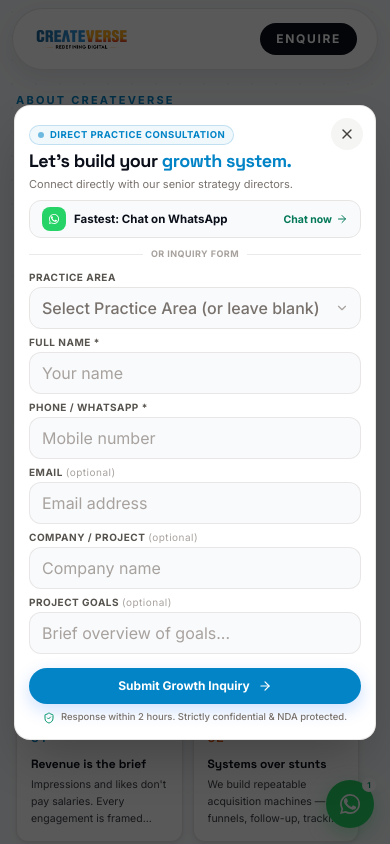
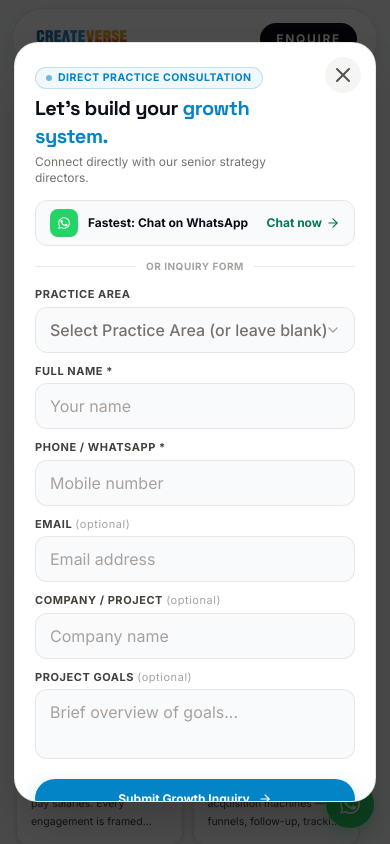
Before and after one commit to aryanbarota21235/CreateVerse, a Next.js app: page /about in a window 390 px wide. Both pictures are taken after a click on the button "ENQUIRE". Shown: the top 844 px of the page. Built offline with nearby package versions, Linux system fonts and the light colour scheme.

Commit message:
Fix client metric cards clipping and unify enquiry modal animation and styling across mobile and desktop

```diff
--- a/src/app/about/page.tsx
+++ b/src/app/about/page.tsx
@@ -63,17 +63,17 @@ export default function AboutPage() {
       />
 
       {/* 4 Core Agency Metrics */}
-      <section className="bg-paper pb-10 sm:pb-16 -mt-2 sm:-mt-4">
+      <section className="relative z-10 bg-paper pt-1 sm:pt-2 pb-10 sm:pb-16">
         <div className="container-site">
-          <div className="grid grid-cols-2 gap-3 sm:gap-6 lg:grid-cols-4">
+          <div className="grid grid-cols-2 gap-2.5 sm:gap-6 lg:grid-cols-4 items-stretch">
             {agencyStats.map((s, idx) => (
-              <Reveal key={s.label} delay={idx * 0.08}>
-                <div className="rounded-2xl border border-stone-200/90 bg-white p-4 sm:p-6 shadow-card hover:border-accent/40 transition-all duration-200 hover:-translate-y-0.5">
-                  <span className="font-display text-2xl sm:text-4xl font-bold tracking-tight text-accent">
+              <Reveal key={s.label} delay={idx * 0.08} className="h-full">
+                <div className="h-full flex flex-col justify-start rounded-2xl border border-stone-200/90 bg-white p-3.5 sm:p-6 shadow-card hover:border-accent/40 transition-all duration-200 hover:-translate-y-0.5">
+                  <span className="font-display text-2xl sm:text-4xl font-bold tracking-tight text-accent leading-none">
                     {s.value}
                   </span>
-                  <p className="mt-1 font-display text-xs sm:text-sm font-bold text-ink">{s.label}</p>
-                  <p className="mt-0.5 text-[11px] sm:text-xs text-stone-500 font-normal">{s.desc}</p>
+                  <p className="mt-2 font-display text-xs sm:text-sm font-bold text-ink leading-snug">{s.label}</p>
+                  <p className="mt-1 text-[10.5px] sm:text-xs text-stone-500 font-normal leading-relaxed">{s.desc}</p>
                 </div>
               </Reveal>
             ))}
--- a/src/app/globals.css
+++ b/src/app/globals.css
@@ -30,9 +30,10 @@
     background-color: #0284C7;
     color: #ffffff;
   }
-  body.modal-open {
-    overflow: hidden;
-    overscroll-behavior: none;
+  @media (min-width: 768px) {
+    body.modal-open {
+      overflow: hidden;
+    }
   }
 }
 
--- a/src/app/industries/page.tsx
+++ b/src/app/industries/page.tsx
@@ -64,7 +64,7 @@ export default function IndustriesPage() {
       />
 
       {/* 4 High-Impact Industry Benchmark Metrics */}
-      <section className="bg-paper pb-10 sm:pb-16 -mt-2 sm:-mt-4">
+      <section className="relative z-10 bg-paper pt-1 sm:pt-2 pb-10 sm:pb-16">
         <div className="container-site">
           <div className="grid grid-cols-2 gap-2.5 sm:gap-6 lg:grid-cols-4 items-stretch">
             {industryStats.map((s, idx) => (
--- a/src/components/enquiry-modal.tsx
+++ b/src/components/enquiry-modal.tsx
@@ -179,7 +179,7 @@ function matchService(inputName?: string): string {
 }
 
 const inputCls =
-  "w-full rounded-xl border border-stone-200/90 bg-[#F8FAFC] px-3 py-2 sm:py-2 text-[16px] sm:text-sm text-ink placeholder:text-stone-400 outline-none transition-all duration-150 hover:border-stone-300 focus:border-accent focus:bg-white focus:ring-2 focus:ring-accent/15 font-normal";
+  "w-full rounded-xl border border-stone-200/90 bg-[#F8FAFC] px-3.5 py-2.5 sm:px-4 sm:py-2.5 text-base sm:text-sm text-ink placeholder:text-stone-400 outline-none transition-all duration-150 hover:border-stone-300 focus:border-accent focus:bg-white focus:ring-2 focus:ring-accent/15 font-normal";
 
 export default function EnquiryModal() {
   const { isOpen, closeEnquiry, selectedService } = useEnquiry();
@@ -193,39 +193,9 @@ export default function EnquiryModal() {
   const [submitting, setSubmitting] = useState(false);
   const [submitted, setSubmitted] = useState(false);
 
-  const isHistoryPushed = React.useRef(false);
-
-  // Close handler: pops the pushed history state if active, then closes
-  const handleModalClose = React.useCallback(() => {
-    if (isHistoryPushed.current) {
-      isHistoryPushed.current = false;
-      window.history.back();
-    }
-    closeEnquiry();
-  }, [closeEnquiry]);
-
-  // Mobile Back Button Navigation Interception:
-  // When modal opens, push history state. If user presses hardware/browser Back, close the modal instead of navigating away.
-  useEffect(() => {
-    if (isOpen) {
-      window.history.pushState({ enquiryModal: true }, "", window.location.href);
-      isHistoryPushed.current = true;
-
-      const handlePopState = () => {
-        isHistoryPushed.current = false;
-        closeEnquiry();
-      };
-
-      window.addEventListener("popstate", handlePopState);
-      return () => {
-        window.removeEventListener("popstate", handlePopState);
-      };
-    }
-  }, [isOpen, closeEnquiry]);
-
   // When modal opens:
   // If selectedService is provided from a specific service page/card -> pre-select it
-  // If opened from a general CTA (Navbar, Hero, Footer) -> keep unselected as requested
+  // If opened from a general CTA (Navbar, Hero, Footer) -> keep unselected
   useEffect(() => {
     if (isOpen) {
       if (selectedService) {
@@ -237,26 +207,22 @@ export default function EnquiryModal() {
     }
   }, [selectedService, isOpen]);
 
-  // Handle ESC key to close & background scroll lock
+  // Handle ESC key to close & desktop-only background scroll lock
   useEffect(() => {
     const handleKeyDown = (e: KeyboardEvent) => {
-      if (e.key === "Escape") handleModalClose();
+      if (e.key === "Escape") closeEnquiry();
     };
     if (isOpen) {
       document.body.classList.add("modal-open");
       window.addEventListener("keydown", handleKeyDown);
+    } else {
+      document.body.classList.remove("modal-open");
     }
     return () => {
+      document.body.classList.remove("modal-open");
       window.removeEventListener("keydown", handleKeyDown);
     };
-  }, [isOpen, handleModalClose]);
-
-  // Safety cleanup if unmounted unexpectedly
-  useEffect(() => {
-    return () => {
-      document.body.classList.remove("modal-open");
-    };
-  }, []);
+  }, [isOpen, closeEnquiry]);
 
   const handleReset = () => {
     setSubmitted(false);
@@ -266,7 +232,7 @@ export default function EnquiryModal() {
     setEmail("");
     setCompany("");
     setMessage("");
-    handleModalClose();
+    closeEnquiry();
   };
 
   const handleSubmit = (e: React.FormEvent) => {
@@ -299,87 +265,82 @@ export default function EnquiryModal() {
   };
 
   return (
-    <AnimatePresence
-      onExitComplete={() => {
-        document.body.classList.remove("modal-open");
-      }}
-    >
+    <AnimatePresence>
       {isOpen && (
-        <motion.div
-          key="enquiry-modal-overlay"
-          initial={{ opacity: 0 }}
-          animate={{ opacity: 1 }}
-          exit={{ opacity: 0 }}
-          transition={{ duration: 0.18, ease: "easeOut" }}
-          className="fixed inset-0 z-50 flex items-center justify-center p-3.5 sm:p-5 md:p-6"
+        <div
+          className="fixed inset-0 z-50 flex items-center justify-center p-3.5 sm:p-6 overflow-y-auto"
           style={{ isolation: "isolate" }}
         >
-          {/* Subtle Clean Backdrop - Instant tap dismissal, no heavy GPU blur */}
-          <div
-            className="fixed inset-0 bg-black/65 cursor-pointer touch-none"
-            onClick={handleModalClose}
+          {/* Subtle Clean Backdrop */}
+          <motion.div
+            key="modal-backdrop"
+            initial={{ opacity: 0 }}
+            animate={{ opacity: 1 }}
+            exit={{ opacity: 0 }}
+            transition={{ duration: 0.2, ease: "easeOut" }}
+            className="fixed inset-0 bg-black/70 cursor-pointer"
+            onClick={closeEnquiry}
             aria-hidden="true"
           />
 
-          {/* Compact Centered Modal Card - Sleek, controlled height, doesn't cover full screen */}
+          {/* Centered Modal Card - Identical smooth feel on mobile & desktop */}
           <motion.div
-            key="enquiry-modal-card"
-            initial={{ opacity: 0, scale: 0.96, y: 16 }}
+            key="modal-card"
+            initial={{ opacity: 0, scale: 0.95, y: 14 }}
             animate={{ opacity: 1, scale: 1, y: 0 }}
-            exit={{ opacity: 0, scale: 0.97, y: 12 }}
-            transition={{ duration: 0.18, ease: [0.16, 1, 0.3, 1] }}
+            exit={{ opacity: 0, scale: 0.96, y: 10 }}
+            transition={{ duration: 0.22, ease: [0.16, 1, 0.3, 1] }}
             onClick={(e) => e.stopPropagation()}
-            className="relative w-full max-w-[460px] sm:max-w-xl bg-white rounded-2xl sm:rounded-3xl border border-stone-200/90 shadow-2xl z-10 overflow-hidden flex flex-col max-h-[82vh] sm:max-h-[85vh] touch-auto my-auto"
-            style={{ willChange: "transform, opacity" }}
+            className="relative z-10 w-full max-w-[540px] bg-white rounded-3xl border border-stone-200/90 shadow-2xl overflow-hidden my-auto max-h-[90vh] flex flex-col"
           >
-            {/* Tactile Close Button - Compact, fast, instant feedback */}
+            {/* Tactile Close Button */}
             <button
               type="button"
-              onClick={handleModalClose}
-              className="no-press absolute right-3 top-3 sm:right-4 sm:top-4 z-20 flex h-8 w-8 sm:h-9 sm:w-9 items-center justify-center rounded-full bg-stone-100 hover:bg-stone-200 active:bg-stone-300 active:scale-95 text-stone-700 transition-all duration-100 cursor-pointer focus:outline-none focus:ring-2 focus:ring-accent/30"
+              onClick={closeEnquiry}
+              className="absolute right-3.5 top-3.5 sm:right-4 sm:top-4 z-20 flex h-9 w-9 items-center justify-center rounded-full bg-stone-100 hover:bg-stone-200 active:scale-95 text-stone-600 transition-all cursor-pointer focus:outline-none focus:ring-2 focus:ring-accent/30"
               aria-label="Close modal"
             >
-              <X className="h-4 w-4 sm:h-4.5 sm:w-4.5" />
+              <X className="h-4.5 w-4.5" />
             </button>
 
             {submitted ? (
               /* Success Confirmation Screen */
-              <div className="p-6 sm:p-10 text-center my-auto">
-                <div className="mx-auto flex h-12 w-12 sm:h-14 sm:w-14 items-center justify-center rounded-xl sm:rounded-2xl bg-accent/10 text-accent border border-accent/20">
-                  <CheckCircle2 className="h-7 w-7 sm:h-8 sm:w-8 text-accent" />
+              <div className="p-8 sm:p-10 text-center my-auto">
+                <div className="mx-auto flex h-14 w-14 items-center justify-center rounded-2xl bg-accent/10 text-accent border border-accent/20">
+                  <CheckCircle2 className="h-8 w-8 text-accent" />
                 </div>
-                <h3 className="mt-3.5 sm:mt-4 font-display text-xl sm:text-2xl font-bold tracking-tight text-ink">
+                <h3 className="mt-4 font-display text-2xl font-bold tracking-tight text-ink">
                   Mandate Received
                 </h3>
-                <p className="mx-auto mt-2 max-w-md text-xs sm:text-sm text-stone-600 font-normal leading-relaxed">
+                <p className="mx-auto mt-2 max-w-md text-sm text-stone-600 font-normal leading-relaxed">
                   Thank you, <span className="font-semibold text-ink">{name}</span>. Our practice lead for{" "}
                   <span className="font-semibold text-accent">{service || "Growth Architecture"}</span> will review your scope and connect directly within 2 hours.
                 </p>
 
-                <div className="mt-5 sm:mt-7 flex items-center justify-center">
+                <div className="mt-6 flex items-center justify-center">
                   <button
                     type="button"
                     onClick={handleReset}
-                    className="no-press rounded-full bg-ink px-6 py-2.5 sm:px-7 sm:py-3 text-xs font-bold uppercase tracking-wider text-white hover:bg-accent active:scale-95 transition-all duration-150 shadow-md cursor-pointer"
+                    className="rounded-full bg-ink px-7 py-3 text-xs font-bold uppercase tracking-wider text-white hover:bg-accent active:scale-95 transition-all shadow-md cursor-pointer"
                   >
                     Done &amp; Close Window
                   </button>
                 </div>
               </div>
             ) : (
-              /* Compact Streamlined Form Body - Smooth Momentum Scroll */
+              /* Form Body with Smooth Momentum Scroll */
               <div
-                className="p-3.5 sm:p-6 overflow-y-auto overscroll-contain flex-1"
+                className="p-5 sm:p-7 overflow-y-auto overscroll-contain flex-1"
                 style={{ WebkitOverflowScrolling: "touch" }}
               >
                 {/* Header */}
-                <div className="pr-8 sm:pr-9">
-                  <div className="inline-flex items-center gap-1.5 rounded-full border border-accent/20 bg-accent/[0.06] px-2 py-0.5 sm:px-2.5 sm:py-0.5 text-[9.5px] sm:text-[10.5px] font-bold uppercase tracking-wider text-accent mb-1">
+                <div className="pr-10">
+                  <div className="inline-flex items-center gap-1.5 rounded-full border border-accent/20 bg-accent/[0.06] px-2.5 py-0.5 text-[10.5px] font-bold uppercase tracking-wider text-accent mb-1.5">
                     <span className="h-1.5 w-1.5 rounded-full bg-accent animate-pulse" />
                     <span>Direct Practice Consultation</span>
                   </div>
 
-                  <h3 className="font-display text-lg sm:text-2xl font-bold tracking-tight text-ink leading-snug">
+                  <h3 className="font-display text-xl sm:text-2xl font-bold tracking-tight text-ink leading-snug">
                     {service ? (
                       <>
                         Consultation: <span className="text-accent">{service}</span>
@@ -391,56 +352,56 @@ export default function EnquiryModal() {
                     )}
                   </h3>
 
-                  <p className="mt-0.5 text-[11px] sm:text-xs text-stone-500 font-normal">
+                  <p className="mt-1 text-xs sm:text-sm text-stone-500 font-normal">
                     Connect directly with our senior strategy directors.
                   </p>
                 </div>
 
-                {/* Compact WhatsApp Quick Connect Bar */}
+                {/* WhatsApp Quick Connect */}
                 <a
                   href={site.whatsappUrl}
                   target="_blank"
                   rel="noopener noreferrer"
-                  className="group mt-2 sm:mt-2.5 flex items-center justify-between rounded-xl border border-stone-200 bg-[#F8FAFC] px-3 py-1.5 sm:px-3.5 sm:py-2 transition-all duration-150 hover:border-[#25D366] hover:bg-[#25D366]/[0.04] active:bg-[#25D366]/[0.08] cursor-pointer"
+                  className="group mt-3.5 flex items-center justify-between rounded-xl border border-stone-200 bg-[#F8FAFC] px-3.5 py-2 sm:px-4 sm:py-2.5 transition-all duration-150 hover:border-[#25D366] hover:bg-[#25D366]/[0.04] active:bg-[#25D366]/[0.08] cursor-pointer"
                 >
-                  <div className="flex items-center gap-2">
-                    <span className="flex h-6 w-6 sm:h-7 sm:w-7 shrink-0 items-center justify-center rounded-lg bg-[#25D366] text-white shadow-xs">
-                      <WhatsAppIcon className="h-3 w-3 sm:h-3.5 sm:w-3.5 text-white" />
+                  <div className="flex items-center gap-2.5">
+                    <span className="flex h-7 w-7 sm:h-8 sm:w-8 shrink-0 items-center justify-center rounded-lg bg-[#25D366] text-white shadow-xs">
+                      <WhatsAppIcon className="h-3.5 w-3.5 sm:h-4 sm:w-4 text-white" />
                     </span>
-                    <p className="text-[11.5px] sm:text-xs font-bold text-ink group-hover:text-emerald-700 transition-colors">
+                    <p className="text-xs sm:text-sm font-bold text-ink group-hover:text-emerald-700 transition-colors">
                       Fastest: Chat on WhatsApp <span className="hidden sm:inline text-stone-400 font-normal">({site.phone})</span>
                     </p>
                   </div>
-                  <span className="inline-flex items-center gap-1 text-[10.5px] sm:text-xs font-bold text-emerald-700 group-hover:translate-x-0.5 transition-transform shrink-0">
+                  <span className="inline-flex items-center gap-1 text-xs font-bold text-emerald-700 group-hover:translate-x-0.5 transition-transform shrink-0">
                     <span>Chat now</span>
-                    <ArrowRight className="h-3 w-3" />
+                    <ArrowRight className="h-3.5 w-3.5" />
                   </span>
                 </a>
 
-                {/* Subtle Divider */}
-                <div className="relative my-2 sm:my-2.5">
+                {/* Divider */}
+                <div className="relative my-3 sm:my-3.5">
                   <div className="absolute inset-0 flex items-center">
                     <div className="w-full border-t border-stone-200/80" />
                   </div>
                   <div className="relative flex justify-center text-xs uppercase">
-                    <span className="bg-white px-2 text-[9px] sm:text-[9.5px] font-bold tracking-wider text-stone-400">
+                    <span className="bg-white px-2.5 text-[10px] font-bold tracking-wider text-stone-400">
                       or inquiry form
                     </span>
                   </div>
                 </div>
 
-                {/* Clean, Compact Form Body */}
-                <form onSubmit={handleSubmit} className="space-y-1.5 sm:space-y-2">
-                  {/* Single Clean Practice Area Dropdown */}
+                {/* Clean, Streamlined Form Body */}
+                <form onSubmit={handleSubmit} className="space-y-2.5 sm:space-y-3">
+                  {/* Practice Area Dropdown */}
                   <div>
-                    <label className="block text-[10px] sm:text-[11px] font-bold uppercase tracking-wider text-stone-600 mb-0.5">
+                    <label className="block text-[11px] sm:text-xs font-bold uppercase tracking-wider text-stone-700 mb-1">
                       Practice Area
                     </label>
                     <div className="relative">
                       <select
                         value={service}
                         onChange={(e) => setService(e.target.value)}
-                        className={`w-full appearance-none rounded-xl border px-3 py-2 sm:py-2 text-[16px] sm:text-sm font-medium transition-all duration-150 hover:border-stone-300 cursor-pointer focus:border-accent focus:bg-white focus:outline-none focus:ring-2 focus:ring-accent/15 ${
+                        className={`w-full appearance-none rounded-xl border px-3.5 py-2.5 sm:px-4 sm:py-2.5 text-base sm:text-sm font-medium transition-all duration-150 hover:border-stone-300 cursor-pointer focus:border-accent focus:bg-white focus:outline-none focus:ring-2 focus:ring-accent/15 ${
                           service
                             ? "border-stone-300 bg-white text-ink font-semibold"
                             : "border-stone-200 bg-[#F8FAFC] text-stone-500"
@@ -458,16 +419,16 @@ export default function EnquiryModal() {
                           Other / Growth Strategy
                         </option>
                       </select>
-                      <div className="pointer-events-none absolute right-3 top-1/2 -translate-y-1/2 text-stone-400">
-                        <ChevronDown className="h-3.5 w-3.5" />
+                      <div className="pointer-events-none absolute right-3.5 top-1/2 -translate-y-1/2 text-stone-400">
+                        <ChevronDown className="h-4 w-4" />
                       </div>
                     </div>
                   </div>
 
                   {/* Row 1: Name and Phone (Required) */}
-                  <div className="grid gap-1.5 sm:gap-2 sm:grid-cols-2">
+                  <div className="grid gap-2.5 sm:gap-3 sm:grid-cols-2">
                     <div>
-                      <label className="block text-[10px] sm:text-[11px] font-bold uppercase tracking-wider text-stone-600 mb-0.5">
+                      <label className="block text-[11px] sm:text-xs font-bold uppercase tracking-wider text-stone-700 mb-1">
                         Full Name *
                       </label>
                       <input
@@ -481,7 +442,7 @@ export default function EnquiryModal() {
                     </div>
 
                     <div>
-                      <label className="block text-[10px] sm:text-[11px] font-bold uppercase tracking-wider text-stone-600 mb-0.5">
+                      <label className="block text-[11px] sm:text-xs font-bold uppercase tracking-wider text-stone-700 mb-1">
                         Phone / WhatsApp *
                       </label>
                       <input
@@ -496,9 +457,9 @@ export default function EnquiryModal() {
                   </div>
 
                   {/* Row 2: Email and Company (Optional) */}
-                  <div className="grid gap-1.5 sm:gap-2 sm:grid-cols-2">
+                  <div className="grid gap-2.5 sm:gap-3 sm:grid-cols-2">
                     <div>
-                      <label className="block text-[10px] sm:text-[11px] font-bold uppercase tracking-wider text-stone-600 mb-0.5">
+                      <label className="block text-[11px] sm:text-xs font-bold uppercase tracking-wider text-stone-700 mb-1">
                         Email <span className="font-normal text-stone-400 lowercase">(optional)</span>
                       </label>
                       <input
@@ -511,7 +472,7 @@ export default function EnquiryModal() {
                     </div>
 
                     <div>
-                      <label className="block text-[10px] sm:text-[11px] font-bold uppercase tracking-wider text-stone-600 mb-0.5">
+                      <label className="block text-[11px] sm:text-xs font-bold uppercase tracking-wider text-stone-700 mb-1">
                         Company / Project <span className="font-normal text-stone-400 lowercase">(optional)</span>
                       </label>
                       <input
@@ -526,11 +487,11 @@ export default function EnquiryModal() {
 
                   {/* Row 3: Message / Goals (Optional) */}
                   <div>
-                    <label className="block text-[10px] sm:text-[11px] font-bold uppercase tracking-wider text-stone-600 mb-0.5">
+                    <label className="block text-[11px] sm:text-xs font-bold uppercase tracking-wider text-stone-700 mb-1">
                       Project Goals <span className="font-normal text-stone-400 lowercase">(optional)</span>
                     </label>
                     <textarea
-                      rows={1}
+                      rows={2}
                       value={message}
                       onChange={(e) => setMessage(e.target.value)}
                       placeholder="Brief overview of goals..."
@@ -539,19 +500,19 @@ export default function EnquiryModal() {
                   </div>
 
                   {/* Submit Action */}
-                  <div className="pt-0.5">
+                  <div className="pt-1">
                     <button
                       type="submit"
                       disabled={submitting}
-                      className="group flex w-full items-center justify-center gap-2 rounded-full bg-accent px-4 py-2.5 sm:py-3 text-xs sm:text-sm font-bold text-white shadow-[0_6px_18px_rgba(0,102,255,0.2)] active:scale-[0.98] transition-all duration-150 hover:bg-accent-dim hover:shadow-[0_10px_24px_rgba(0,102,255,0.28)] cursor-pointer disabled:opacity-60"
+                      className="pressable group flex w-full items-center justify-center gap-2 rounded-full bg-accent px-5 py-3 sm:py-3.5 text-xs sm:text-sm font-bold text-white shadow-[0_8px_20px_rgba(2,132,199,0.25)] active:scale-[0.98] transition-all duration-150 hover:bg-accent-dim hover:shadow-[0_12px_28px_rgba(2,132,199,0.32)] cursor-pointer disabled:opacity-60"
                     >
                       <span>{submitting ? "Submitting..." : "Submit Growth Inquiry"}</span>
-                      <ArrowRight className="h-3.5 w-3.5 transition-transform group-hover:translate-x-1" />
+                      <ArrowRight className="h-3.5 w-3.5 sm:h-4 sm:w-4 transition-transform group-hover:translate-x-1" />
                     </button>
 
                     {/* Confidentiality Notice */}
-                    <div className="mt-1.5 flex items-center justify-center gap-1.5 text-[9.5px] sm:text-[10px] font-medium text-stone-500">
-                      <ShieldCheck className="h-3 w-3 text-emerald-600" />
+                    <div className="mt-2 flex items-center justify-center gap-1.5 text-[10.5px] sm:text-xs font-medium text-stone-500">
+                      <ShieldCheck className="h-3.5 w-3.5 text-emerald-600 shrink-0" />
                       <span>Response within 2 hours. Strictly confidential &amp; NDA protected.</span>
                     </div>
                   </div>
@@ -559,7 +520,7 @@ export default function EnquiryModal() {
               </div>
             )}
           </motion.div>
-        </motion.div>
+        </div>
       )}
     </AnimatePresence>
   );
--- a/src/components/page-hero.tsx
+++ b/src/components/page-hero.tsx
@@ -16,7 +16,6 @@ export default function PageHero({
       <div className="dot-texture absolute inset-0 opacity-80" />
       <div className="hidden sm:block pointer-events-none absolute -left-28 top-16 h-[350px] sm:h-[450px] w-[350px] sm:w-[450px] rounded-full bg-[radial-gradient(circle,rgba(255,237,213,0.7)_0%,rgba(255,237,213,0.2)_40%,transparent_70%)]" />
       <div className="hidden sm:block pointer-events-none absolute -right-28 top-12 h-[350px] sm:h-[450px] w-[350px] sm:w-[450px] rounded-full bg-[radial-gradient(circle,rgba(224,242,254,0.6)_0%,rgba(224,242,254,0.2)_40%,transparent_70%)]" />
-      <div className="pointer-events-none absolute inset-x-0 bottom-0 h-24 sm:h-32 bg-gradient-to-b from-transparent to-paper" />
       <div className="container-site relative pb-5 sm:pb-8 pt-6 sm:pt-14 lg:pt-18">
         <Reveal>
           <p className="text-[11px] sm:text-xs font-bold uppercase tracking-[0.2em] sm:tracking-[0.22em] text-accent">{eyebrow}</p>
```
Also changed, not shown: src/app/clients/page.tsx (+7 -7 lines).
